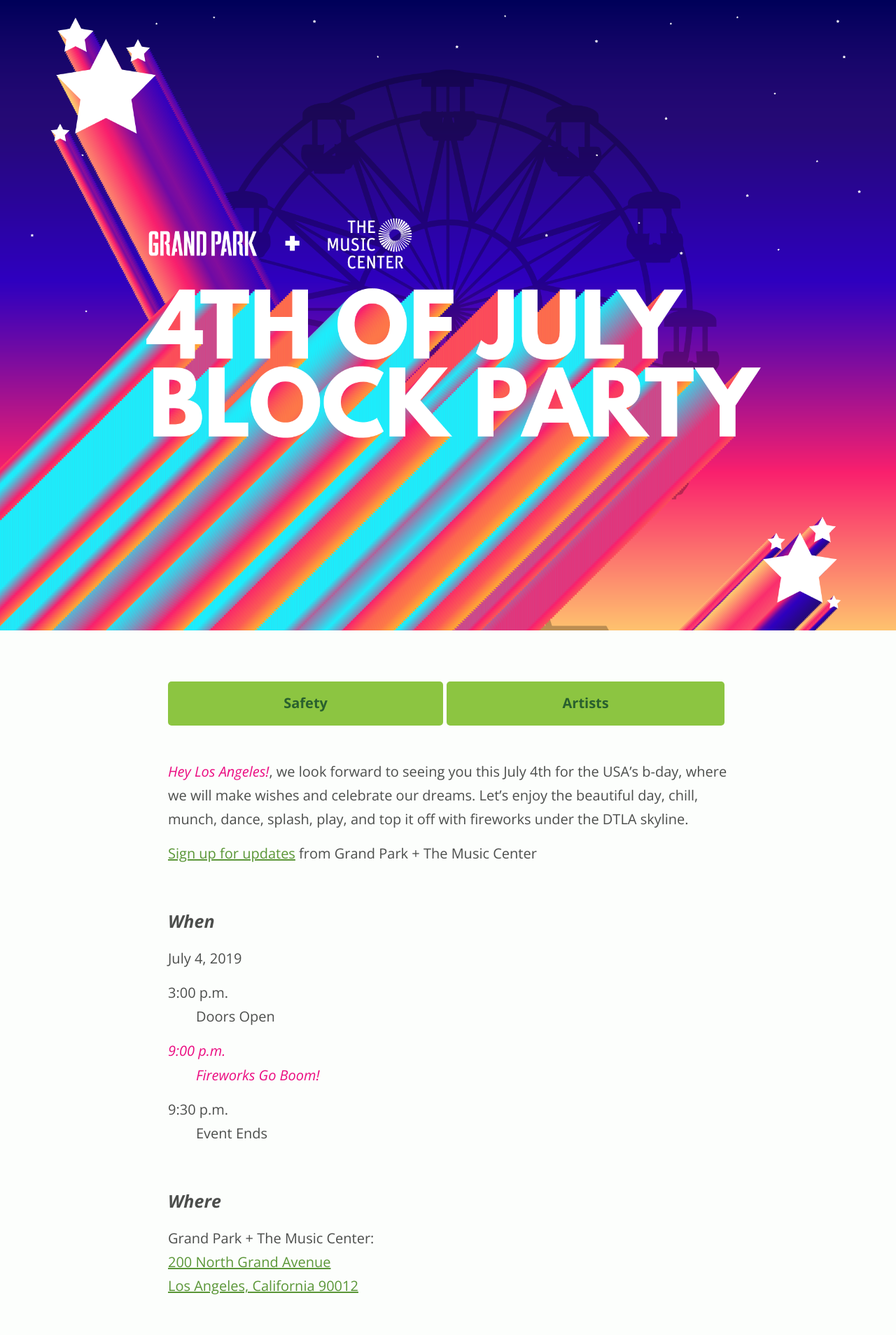
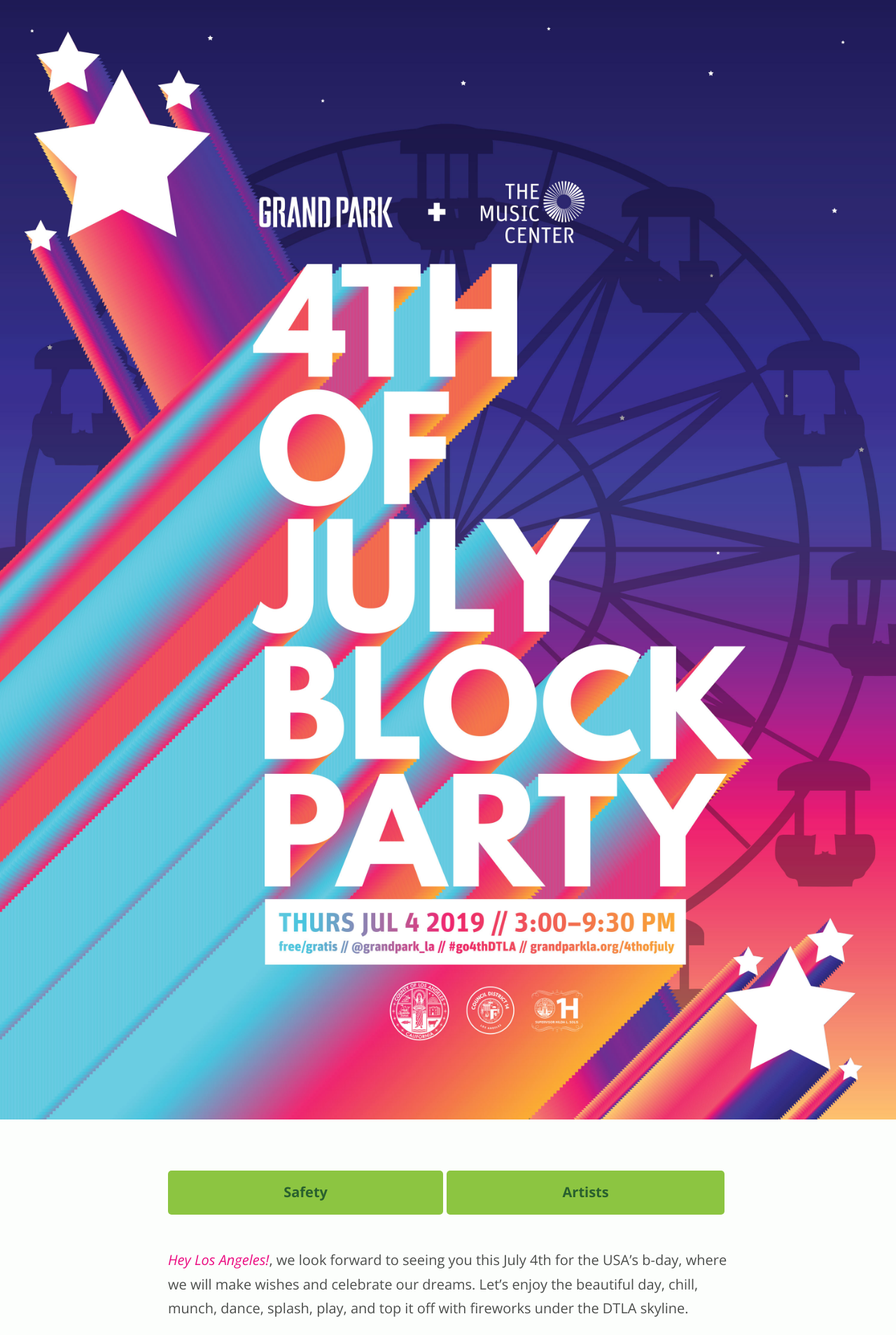
Before and after one commit to grandparkla/july4, a Jekyll site: the page built from index.markdown, in a window 1280 px wide. Shown: the top 1908 px of the page at 70% size. Built offline with Jekyll 4.4.1, drawn with Linux system fonts in a browser that asks for light colours; grey boxes are pictures that could not be loaded.

Commit message:
Adjust poster colors

```diff
--- a/_layouts/default.html
+++ b/_layouts/default.html
@@ -57,10 +57,10 @@
   <header>
     <h1 style="background-color: #000059; color: white; background-image: none !important; font-style: normal; padding: 0;">
       <span class="portrait">
-        <img src="/images/july4-2019.png" alt="4th Of July Block Party, 2019 / Grand Park + The Music Center" style="display: block;" />
+        <img src="/images/july4-2019-portrait.jpg" alt="4th Of July Block Party, 2019 / Grand Park + The Music Center" style="display: block;" />
       </span>
       <span class="landscape" style="display: none">
-        <img src="/images/july4-2019-desktop.png" alt="4th Of July Block Party, 2019 / Grand Park + The Music Center" style="display: block;" />
+        <img src="/images/july4-2019-portrait.jpg" alt="4th Of July Block Party, 2019 / Grand Park + The Music Center" style="display: block;" />
       </span>
     </h1>
   </header>
```
Also changed, not shown: images/july4-2019-desktop.png (deleted), images/july4-2019-portrait.jpg (added), images/july4-2019.png (deleted).
